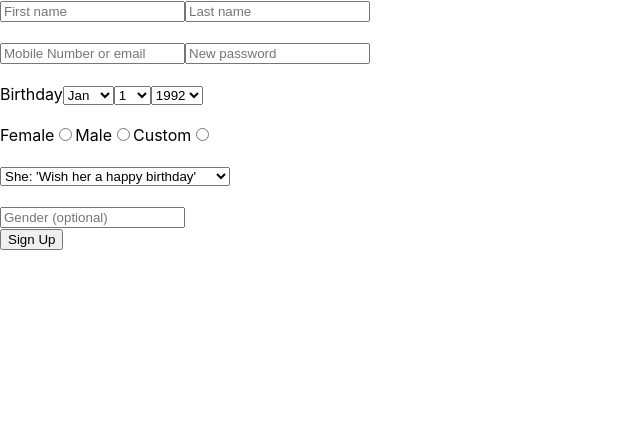
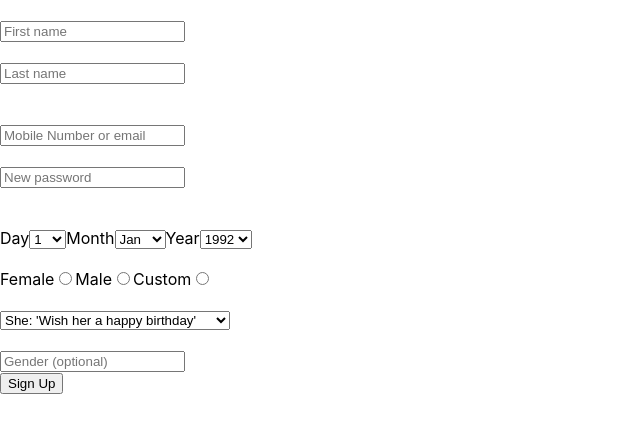
Before and after one commit to dtarxanyan/movies-project, a React (Create React App) app: page / in a window 1280 px wide. Shown: the top 432 px of the page, without its empty margins (0-640 px from the left). Built offline with nearby package versions, Linux system fonts and the light colour scheme.

Commit message:
Breake to components

```diff
--- /dev/null
+++ b/src/components/SignUp/BirthdayInput/BirthdayInput.js
@@ -0,0 +1,51 @@
+import React from 'react';
+import DropDown from '../../Dropdown/Dropdown';
+
+const months = [
+    {value: 1, name: 'Jan'},
+    {value: 2, name: 'Feb'},
+    {value: 3, name: 'Mar'},
+    {value: 4, name: 'Apr'},
+    {value: 5, name: 'May'},
+    {value: 6, name: 'June'},
+    {value: 7, name: 'July'},
+    {value: 8, name: 'Aug'},
+    {value: 9, name: 'Sep'},
+    {value: 10, name: 'Oct'},
+    {value: 11, name: 'Nov'},
+    {value: 12, name: 'Dec'},
+];
+
+const years = [
+    1992,
+    1993,
+    1994,
+    1995,
+    1996,
+    1997
+]
+
+const days = Array.from({length: 10}, (_, i) => i + 1);
+
+class BirthdayInput extends React.Component {
+    render() {
+        return (
+            <div className={'birthdate'}>
+                <DropDown
+                    label={'Day'}
+                    options={days.map((day) => ({value: day, name: day}))}
+                />
+                <DropDown
+                    label={'Month'}
+                    options={months}
+                />
+                <DropDown
+                    label={'Year'}
+                    options={years.map((year) => ({value: year, name: year}))}
+                />
+            </div>
+        )
+    }
+}
+
+export default BirthdayInput;
--- /dev/null
+++ b/src/components/SignUp/GenderInput/GenderInput.js
@@ -0,0 +1,31 @@
+import React from 'react';
+
+class GenderInput extends React.Component {
+    render() {
+        return (
+            <>
+                <div className={'gender'}>
+                    <label htmlFor="female">Female</label>
+                    <input type="radio" name={'gender'} id={'female'}/>
+                    <label htmlFor="male">Male</label>
+                    <input type="radio" name={'gender'} id={'male'}/>
+                    <label htmlFor="custom">Custom</label>
+                    <input type="radio" name={'gender'} id={'custom'}/>
+                </div>
+                <br/>
+                <select name="pronoun" id="pronoun">
+                    <option selected value="">She: 'Wish her a happy birthday'</option>
+                    <option value="">He: 'Wish him a happy birthday'</option>
+                    <option value="">They: 'Wish them a happy birthday'</option>
+                    <option value=""></option>
+                </select>
+                <br/>
+                <br/>
+                <input type="text" placeholder={'Gender (optional)'}/>
+            </>
+        )
+    }
+
+}
+
+export default GenderInput;
--- a/src/components/SignUp/SignUp.js
+++ b/src/components/SignUp/SignUp.js
@@ -1,85 +1,27 @@
 import React, {Component} from 'react';
+import BirthdayInput from './BirthdayInput/BirthdayInput'
+import GenderInput from './GenderInput/GenderInput'
+import TextInput from '../TextInput/TextInput'
 
 class SignUp extends Component {
     render() {
         return (
             <div>
                 <form action="">
-                    <div className={ 'firstname-lastname' }>
-                        <input type="text" placeholder={ 'First name' }/>
-                        <input type="text" placeholder={ 'Last name' }/>
+                    <div className={'firstname-lastname'}>
+                        <TextInput placeholder={'First name'}/>
+                        <TextInput placeholder={'Last name'}/>
                     </div>
                     <br/>
-                    <input type="text" placeholder={ 'Mobile Number or email' }/>
-                    <input type="text" placeholder={ 'New password' }/>
+                    <TextInput placeholder={'Mobile Number or email'}/>
+                    <TextInput placeholder={'New password'}/>
                     <br/>
                     <br/>
-                    <div className={ 'birthday' }>
-                        <label htmlFor="month">Birthday</label>
-                        <select name="month" id="month">
-                            <option value="">Jan</option>
-                            <option value="">Feb</option>
-                            <option value="">Mar</option>
-                            <option value="">Apr</option>
-                            <option value="">May</option>
-                            <option value="">June</option>
-                            <option value="">July</option>
-                            <option value="">Aug</option>
-                            <option value="">Sep</option>
-                            <option value="">Oct</option>
-                            <option value="">Nov</option>
-                            <option value="">Dec</option>
-                        </select>
-                        <select name="day" id="day">
-                            <option value="">1</option>
-                            <option value="">2</option>
-                            <option value="">3</option>
-                            <option value="">4</option>
-                            <option value="">5</option>
-                            <option value="">6</option>
-                            <option value="">7</option>
-                            <option value="">8</option>
-                            <option value="">9</option>
-                            <option value="">10</option>
-                            <option value="">11</option>
-                            <option value="">12</option>
-                        </select>
-                        <select name="year" id="year">
-                            <option value="">1992</option>
-                            <option value="">1993</option>
-                            <option value="">1994</option>
-                            <option value="">1995</option>
-                            <option value="">1996</option>
-                            <option value="">1997</option>
-                            <option value="">1998</option>
-                            <option value="">1999</option>
-                            <option value="">2000</option>
-                            <option value="">2001</option>
-                            <option value="">2002</option>
-                            <option value="">2003</option>
-                        </select>
-                    </div>
+                    <BirthdayInput/>
                     <br/>
-                    <div className={ 'gender' }>
-                        <label htmlFor="female">Female</label>
-                        <input type="radio" name={ 'gender' } id={ 'female' }/>
-                        <label htmlFor="male">Male</label>
-                        <input type="radio" name={ 'gender' } id={ 'male' }/>
-                        <label htmlFor="custom">Custom</label>
-                        <input type="radio" name={ 'gender' } id={ 'custom' }/>
-                    </div>
+                    <GenderInput/>
                     <br/>
-                    <select name="pronoun" id="pronoun">
-                        <option selected value="">She: 'Wish her a happy birthday'</option>
-                        <option value="">He: 'Wish him a happy birthday'</option>
-                        <option value="">They: 'Wish them a happy birthday'</option>
-                        <option value=""></option>
-                    </select>
-                    <br/>
-                    <br/>
-                    <input type="text" placeholder={ 'Gender (optional)' }/>
-                    <br/>
-                    <button type={ 'submit' }>Sign Up</button>
+                    <button type={'submit'}>Sign Up</button>
                 </form>
             </div>
         );
```
